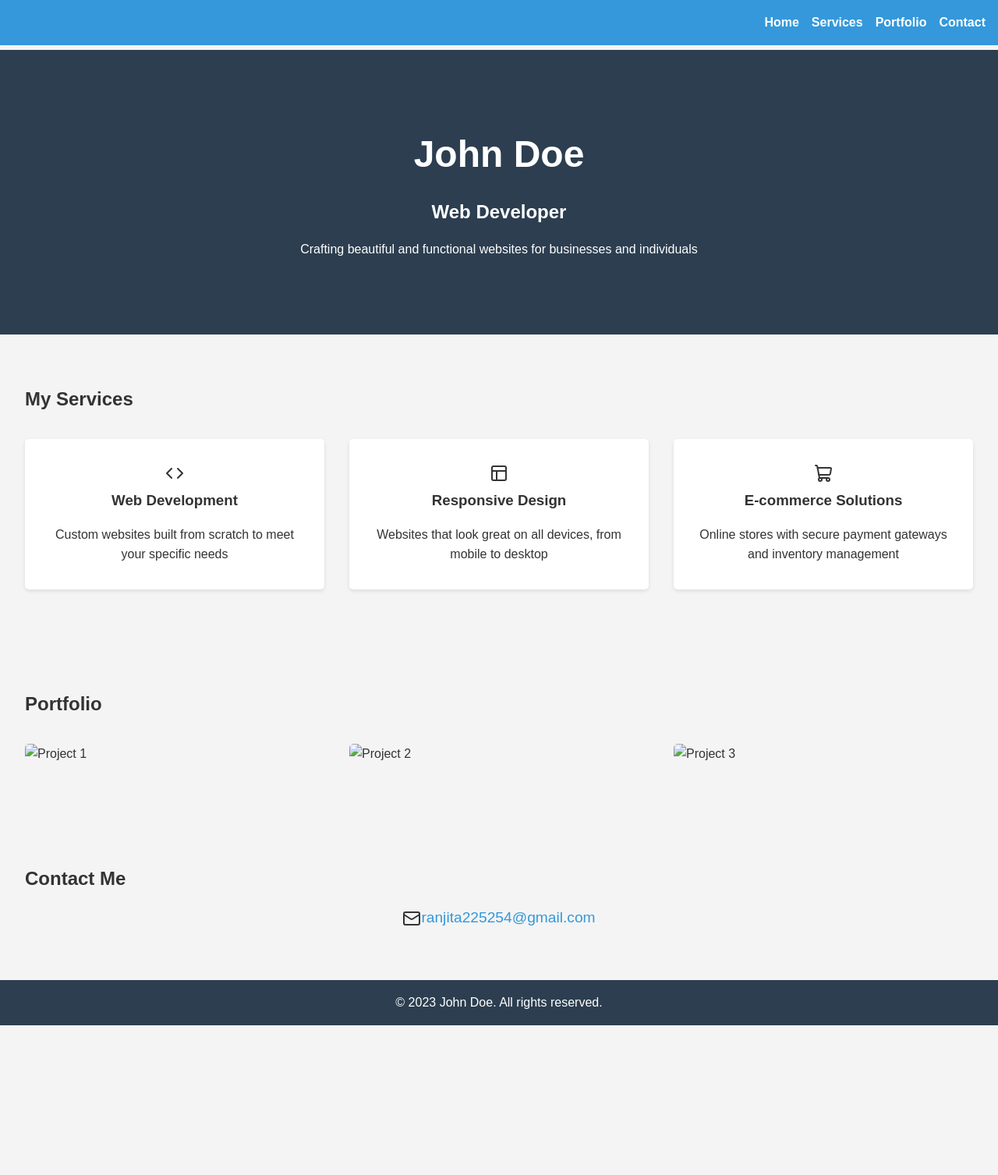
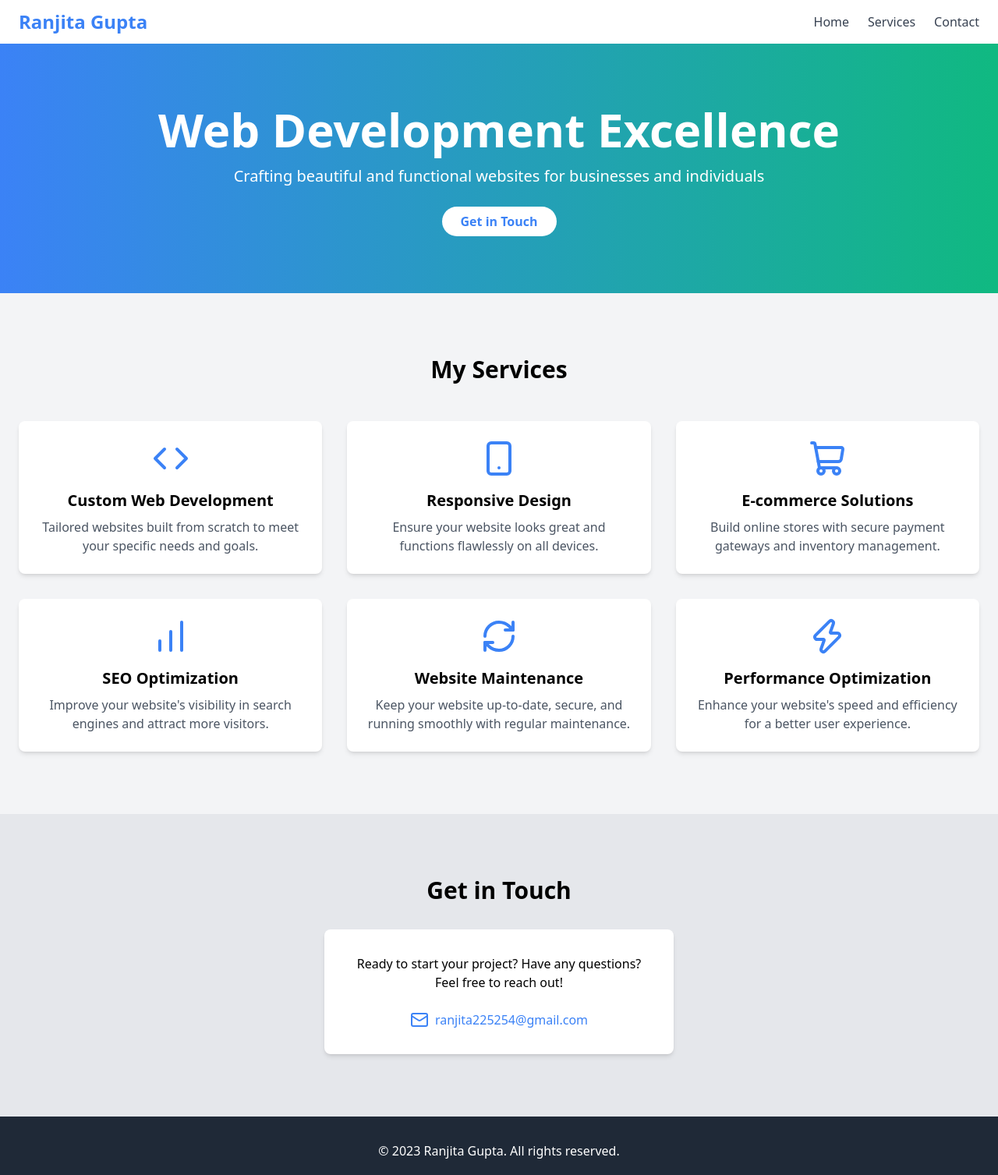
Before and after one commit to ranjita225254/web-developer, a plain HTML site: page index.html in a window 1280 px wide. Shown: the whole page at 78% size. Before the commit the page ends 1315 px from the top, so only its background shows below. Drawn offline with nearby package versions, Linux system fonts and the light colour scheme.

Commit message:
tailwind added

```diff
--- a/index.html
+++ b/index.html
@@ -3,83 +3,200 @@
   <head>
     <meta charset="UTF-8" />
     <meta name="viewport" content="width=device-width, initial-scale=1.0" />
-    <title>Ranjita - Web Developer</title>
-    <link
-      rel="stylesheet"
-      href="https://ranjita225254.github.io/web-developer/style.css"
-    />
+    <title>Ranjita Gupta - Web Development Services</title>
+    <script src="https://cdn.tailwindcss.com"></script>
     <script src="https://unpkg.com/lucide@latest"></script>
+    <script>
+      tailwind.config = {
+        theme: {
+          extend: {
+            colors: {
+              primary: "#3B82F6",
+              secondary: "#10B981",
+            },
+          },
+        },
+      };
+    </script>
   </head>
-  <body>
-    <header>
-      <nav>
-        <ul>
-          <li><a href="#home">Home</a></li>
-          <li><a href="#services">Services</a></li>
-          <li><a href="#portfolio">Portfolio</a></li>
-          <li><a href="#contact">Contact</a></li>
-        </ul>
+  <body class="font-sans bg-gray-100">
+    <header class="bg-white shadow-md">
+      <nav class="container mx-auto px-6 py-3">
+        <div class="flex justify-between items-center">
+          <div class="text-2xl font-bold text-primary">Ranjita Gupta</div>
+          <div class="hidden md:flex space-x-6">
+            <a href="#home" class="text-gray-700 hover:text-primary">Home</a>
+            <a href="#services" class="text-gray-700 hover:text-primary"
+              >Services</a
+            >
+            <a href="#contact" class="text-gray-700 hover:text-primary"
+              >Contact</a
+            >
+          </div>
+          <button class="md:hidden text-gray-700" aria-label="Toggle menu">
+            <i data-lucide="menu"></i>
+          </button>
+        </div>
       </nav>
     </header>
 
     <main>
-      <section id="home">
-        <h1>John Doe</h1>
-        <h2>Web Developer</h2>
-        <p>
+      <section
+        id="home"
+        class="bg-gradient-to-r from-primary to-secondary text-white py-20"
+      >
+        <div class="container mx-auto px-6 text-center">
+          <h1 class="text-4xl md:text-6xl font-bold mb-4">
+            Web Development Excellence
+          </h1>
+          <p class="text-xl mb-8">
             Crafting beautiful and functional websites for businesses and
             individuals
           </p>
+          <a
+            href="#contact"
+            class="bg-white text-primary font-bold py-2 px-6 rounded-full hover:bg-gray-100 transition duration-300"
+            >Get in Touch</a
+          >
+        </div>
       </section>
 
-      <section id="services">
-        <h2>My Services</h2>
-        <div class="services-grid">
-          <div class="service-card">
-            <i data-lucide="code"></i>
-            <h3>Web Development</h3>
-            <p>
-              Custom websites built from scratch to meet your specific needs
+      <section id="services" class="py-20">
+        <div class="container mx-auto px-6">
+          <h2 class="text-3xl font-bold text-center mb-12">My Services</h2>
+          <div class="grid grid-cols-1 md:grid-cols-3 gap-8">
+            <div
+              class="bg-white rounded-lg shadow-md p-6 hover:shadow-lg transition duration-300"
+            >
+              <i
+                data-lucide="code"
+                class="text-primary w-12 h-12 mx-auto mb-4"
+              ></i>
+              <h3 class="text-xl font-semibold mb-2 text-center">
+                Custom Web Development
+              </h3>
+              <p class="text-gray-600 text-center">
+                Tailored websites built from scratch to meet your specific needs
+                and goals.
               </p>
             </div>
-          <div class="service-card">
-            <i data-lucide="layout"></i>
-            <h3>Responsive Design</h3>
-            <p>
-              Websites that look great on all devices, from mobile to desktop
+            <div
+              class="bg-white rounded-lg shadow-md p-6 hover:shadow-lg transition duration-300"
+            >
+              <i
+                data-lucide="smartphone"
+                class="text-primary w-12 h-12 mx-auto mb-4"
+              ></i>
+              <h3 class="text-xl font-semibold mb-2 text-center">
+                Responsive Design
+              </h3>
+              <p class="text-gray-600 text-center">
+                Ensure your website looks great and functions flawlessly on all
+                devices.
               </p>
             </div>
-          <div class="service-card">
-            <i data-lucide="shopping-cart"></i>
-            <h3>E-commerce Solutions</h3>
-            <p>
-              Online stores with secure payment gateways and inventory
-              management
+            <div
+              class="bg-white rounded-lg shadow-md p-6 hover:shadow-lg transition duration-300"
+            >
+              <i
+                data-lucide="shopping-cart"
+                class="text-primary w-12 h-12 mx-auto mb-4"
+              ></i>
+              <h3 class="text-xl font-semibold mb-2 text-center">
+                E-commerce Solutions
+              </h3>
+              <p class="text-gray-600 text-center">
+                Build online stores with secure payment gateways and inventory
+                management.
               </p>
+            </div>
+            <div
+              class="bg-white rounded-lg shadow-md p-6 hover:shadow-lg transition duration-300"
+            >
+              <i
+                data-lucide="bar-chart"
+                class="text-primary w-12 h-12 mx-auto mb-4"
+              ></i>
+              <h3 class="text-xl font-semibold mb-2 text-center">
+                SEO Optimization
+              </h3>
+              <p class="text-gray-600 text-center">
+                Improve your website's visibility in search engines and attract
+                more visitors.
+              </p>
+            </div>
+            <div
+              class="bg-white rounded-lg shadow-md p-6 hover:shadow-lg transition duration-300"
+            >
+              <i
+                data-lucide="refresh-cw"
+                class="text-primary w-12 h-12 mx-auto mb-4"
+              ></i>
+              <h3 class="text-xl font-semibold mb-2 text-center">
+                Website Maintenance
+              </h3>
+              <p class="text-gray-600 text-center">
+                Keep your website up-to-date, secure, and running smoothly with
+                regular maintenance.
+              </p>
+            </div>
+            <div
+              class="bg-white rounded-lg shadow-md p-6 hover:shadow-lg transition duration-300"
+            >
+              <i
+                data-lucide="zap"
+                class="text-primary w-12 h-12 mx-auto mb-4"
+              ></i>
+              <h3 class="text-xl font-semibold mb-2 text-center">
+                Performance Optimization
+              </h3>
+              <p class="text-gray-600 text-center">
+                Enhance your website's speed and efficiency for a better user
+                experience.
+              </p>
+            </div>
           </div>
         </div>
       </section>
 
-      <section id="portfolio">
-        <h2>Portfolio</h2>
-        <div class="portfolio-grid">
-          <img src="/placeholder.svg?height=200&width=300" alt="Project 1" />
-          <img src="/placeholder.svg?height=200&width=300" alt="Project 2" />
-          <img src="/placeholder.svg?height=200&width=300" alt="Project 3" />
+      <section id="contact" class="bg-gray-200 py-20">
+        <div class="container mx-auto px-6">
+          <h2 class="text-3xl font-bold text-center mb-8">Get in Touch</h2>
+          <div class="max-w-md mx-auto bg-white rounded-lg shadow-md p-8">
+            <p class="text-center mb-6">
+              Ready to start your project? Have any questions? Feel free to
+              reach out!
+            </p>
+            <div class="flex items-center justify-center">
+              <i data-lucide="mail" class="text-primary w-6 h-6 mr-2"></i>
+              <a
+                href="mailto:ranjita225254@gmail.com"
+                class="text-primary hover:underline"
+                >ranjita225254@gmail.com</a
+              >
             </div>
-      </section>
-
-      <section id="contact">
-        <h2>Contact Me</h2>
-        <div class="contact-info">
-          <i data-lucide="mail"></i>
-          <a href="mailto:ranjita225254@gmail.com">ranjita225254@gmail.com</a>
+          </div>
         </div>
       </section>
     </main>
 
-    <footer>
-      <p>&copy; 2023 John Doe. All rights reserved.</p>
+    <footer class="bg-gray-800 text-white py-8">
+      <div class="container mx-auto px-6 text-center">
+        <p>&copy; 2023 Ranjita Gupta. All rights reserved.</p>
+        <div class="flex justify-center space-x-4 mt-4">
+          <a href="#" class="hover:text-primary"
+            ><i data-lucide="linkedin"></i
+            ><span class="sr-only">LinkedIn</span></a
+          >
+          <a href="#" class="hover:text-primary"
+            ><i data-lucide="github"></i><span class="sr-only">GitHub</span></a
+          >
+          <a href="#" class="hover:text-primary"
+            ><i data-lucide="twitter"></i
+            ><span class="sr-only">Twitter</span></a
+          >
+        </div>
+      </div>
     </footer>
 
     <script>
```
Lines whose indentation alone changed are shown as unchanged.
